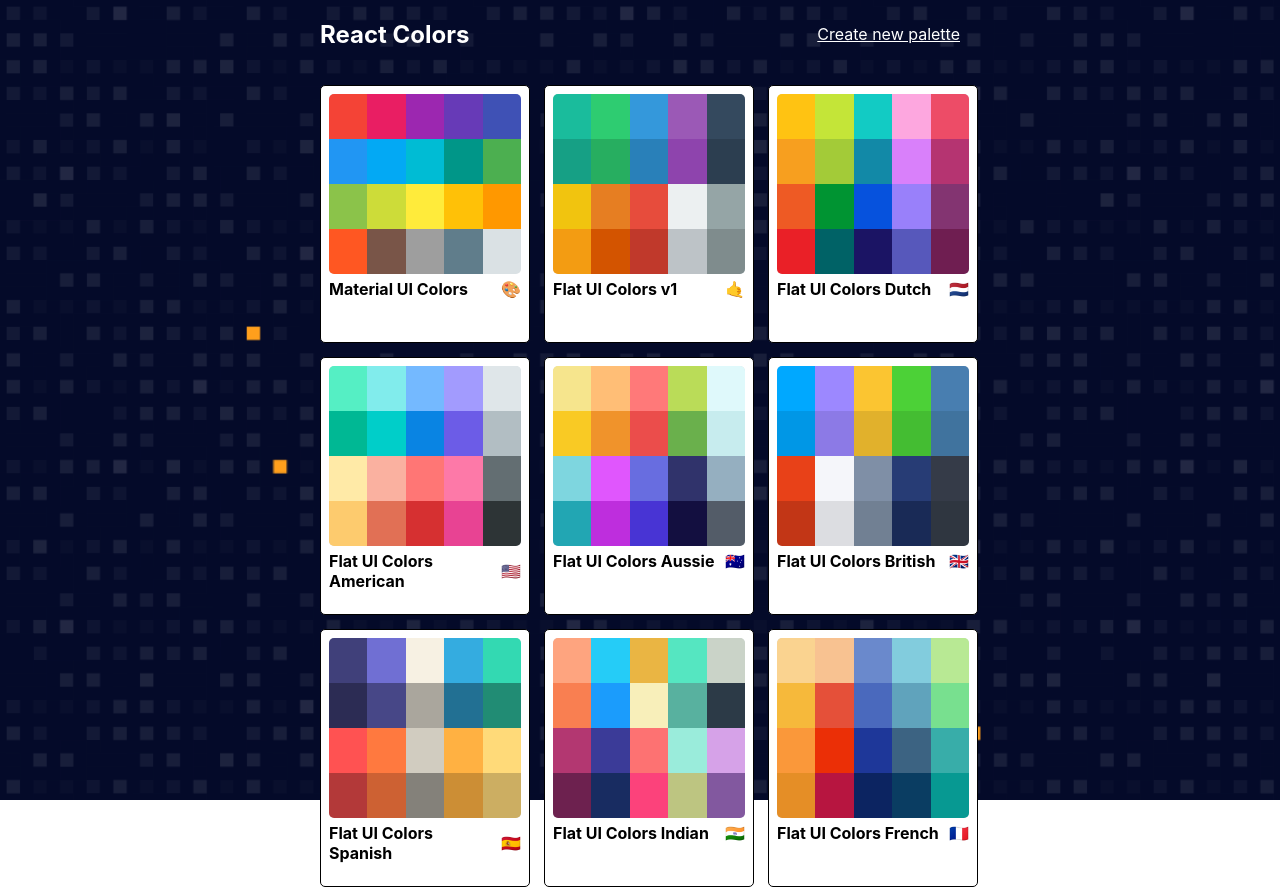
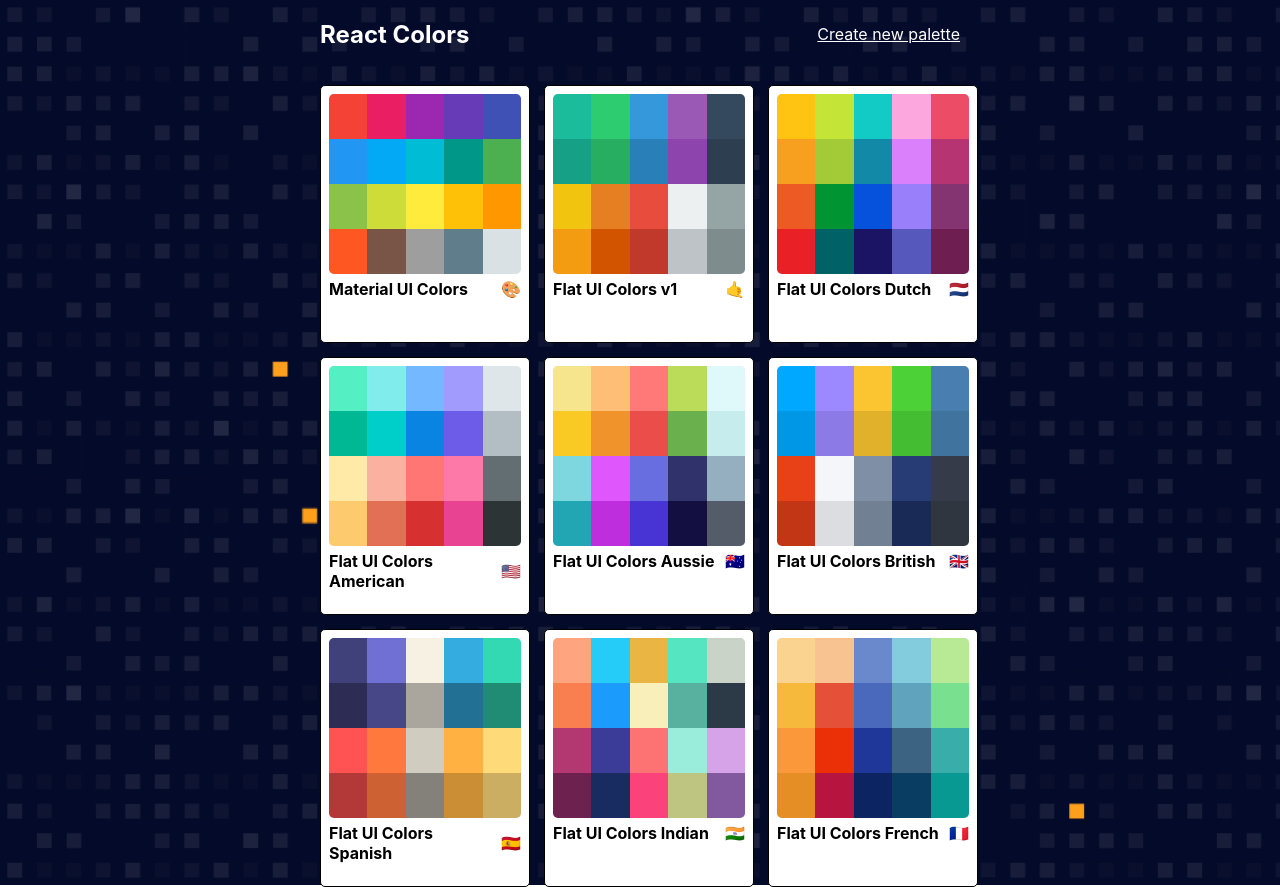
Before and after one commit to zsorosz/react-color-app, a React (Create React App) app: page / in a window 1280 px wide. Built offline with nearby package versions, Linux system fonts and the light colour scheme.

Commit message:
fix delete/drag bug

```diff
--- a/src/NewPaletteForm.js
+++ b/src/NewPaletteForm.js
@@ -149,6 +149,7 @@ class NewPaletteForm extends Component {
                 removeColor={this.removeColor}
                 axis='xy'
                 onSortEnd={this.onSortEnd}
+                distance={20}
             />
         </main>
         </div>
--- a/src/PaletteList.js
+++ b/src/PaletteList.js
@@ -41,7 +41,7 @@ class PaletteList extends Component {
         this.props.history.push(`/palette/${id}`);
     }
     render(){
-        const { palettes, classes, deletePalette } = this.props;
+        const { palettes, classes } = this.props;
 
         return(
             <div className={classes.root}>
@@ -57,7 +57,6 @@ class PaletteList extends Component {
                                     <MiniPalette
                                         {...palette}
                                         handleClick={() => this.goToPalette(palette.id)}
-                                        // handleDelete={deletePalette}
                                         openDialog={this.openDialog}
                                         key={palette.id}
                                         id={palette.id}
--- a/src/styles/PaletteListStyles.js
+++ b/src/styles/PaletteListStyles.js
@@ -12,7 +12,7 @@ export default {
         }
     },
     root: {
-        height: "100vh",
+        minHeight: "100vh",
         display: "flex",
         alignItems: "flex-start",
         justifyContent: "center",
```
